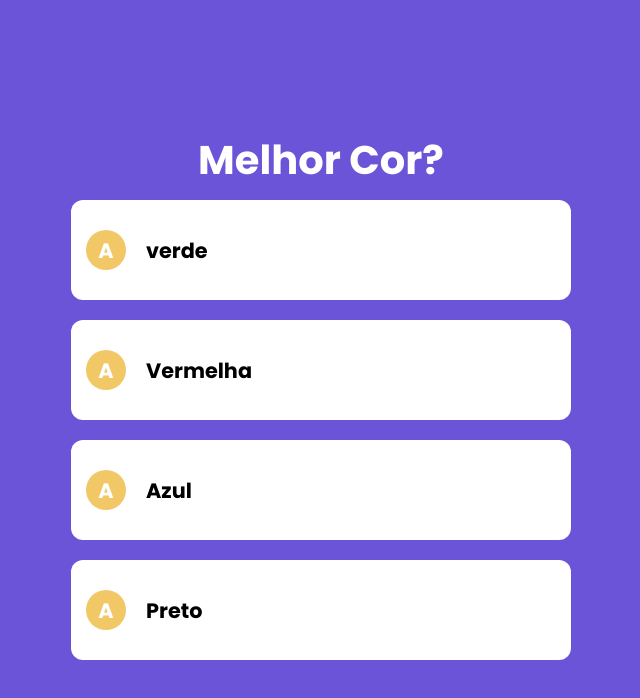
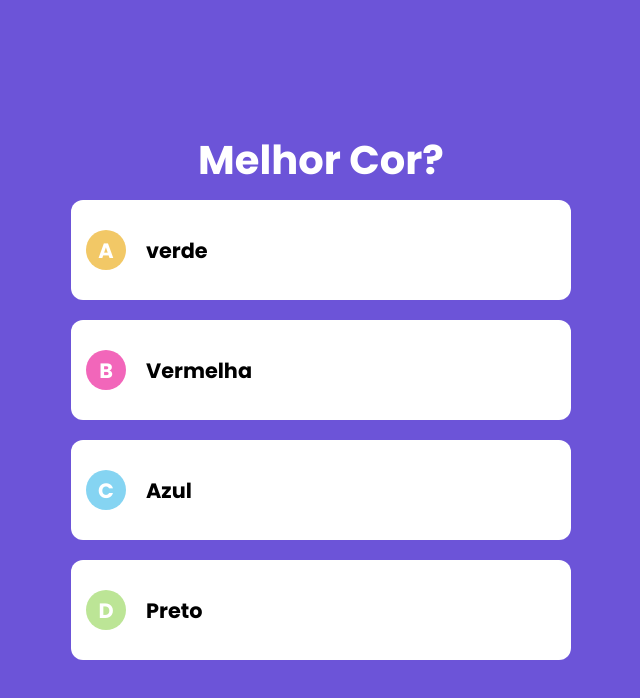
Before and after one commit to pabloaraujo22/quiz, a Next.js app: page / in a window 1280 px wide. Shown: the top 698 px of the page, without its empty margins (319-959 px from the left). Built offline with nearby package versions, Linux system fonts and the light colour scheme.

Commit message:
Componente Resposta 05

```diff
--- a/components/Questao.tsx
+++ b/components/Questao.tsx
@@ -10,13 +10,20 @@ interface QuestaoProps {
 export default function Questao(props: QuestaoProps) {
     const questao = props.valor;
 
+    const letras = [
+        { valor: 'A', cor: '#F2C866' },
+        { valor: 'B', cor: '#F266BA' },
+        { valor: 'C', cor: '#85D4F2' },
+        { valor: 'D', cor: '#BCE596' },
+    ];
+
     function renderizarRespostas() {
         return questao.respostas.map((resposta, i) => (
             <Resposta
                 valor={resposta}
                 indice={i}
-                letra="A"
-                corFundoLetra="#F2C866"
+                letra={letras[i].valor}
+                corFundoLetra={letras[i].cor}
                 key={i}
             />
         ));
--- a/styles/Resposta.module.css
+++ b/styles/Resposta.module.css
@@ -36,6 +36,7 @@
     font-size: 1.3rem;
     font-weight: bold;
     margin-right: 20px;
+    color: #fff;
 }
 .valor {
     color: #000;
```
